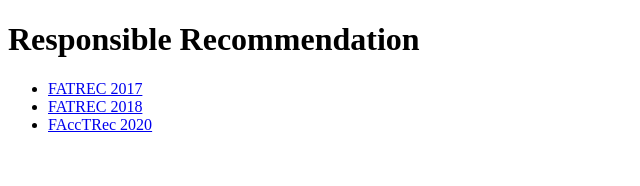
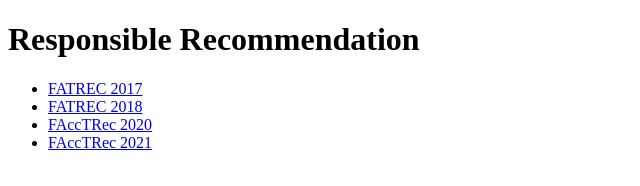
Before and after one commit to FAccTRec/FAccTRec.github.io, a plain HTML site: page index.html in a window 1280 px wide. Shown: the whole page, without its empty margins (0-640 px from the left). Drawn offline with Linux system fonts and the light colour scheme.

Commit message:
FAccTRec 2021

```diff
--- a/index.html
+++ b/index.html
@@ -11,6 +11,7 @@
   <li><a href="fatrec2017">FATREC 2017</a>
   <li><a href="fatrec2018">FATREC 2018</a>
   <li><a href="facctrec2020">FAccTRec 2020</a>
+  <li><a href="facctrec2021">FAccTRec 2021</a>
 </ul>
 </body>
 </html>
```
